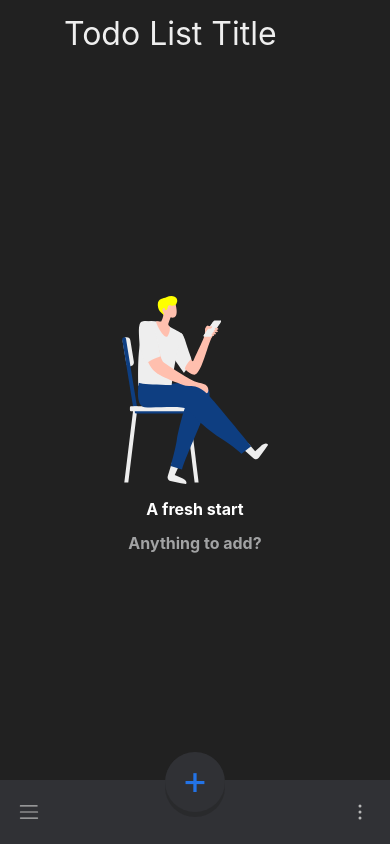
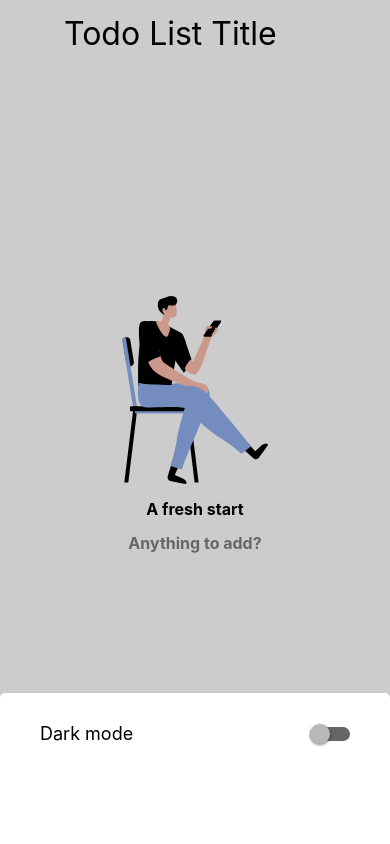
Before and after one commit to eduardolagoeiro/google-task-clone, a React Native app: screen / in a window 390 px wide. Both pictures are taken after a click on the element 360 px from the left and 812 px from the top of the page. Built offline with nearby package versions, Linux system fonts and the light colour scheme.

Commit message:
menu bullet

```diff
--- a/src/features/task/components/HomeFooter.tsx
+++ b/src/features/task/components/HomeFooter.tsx
@@ -6,7 +6,9 @@ import {
   TouchableHighlight,
   Dimensions,
   TouchableOpacity,
+  Switch,
 } from 'react-native';
+import SimpleModal from '../../common/components/SimpleModal';
 import MenuBullet from '../../icons/components/MenuBullet';
 import MenuBurger from '../../icons/components/MenuBurger';
 import { NamedColors } from '../../theme/Colors';
@@ -14,12 +16,62 @@ import ThemeContext from '../../theme/state/theme.context';
 import TaskContext from '../state/task.context';
 
 export default function HomeFooter() {
-  const { dispatch } = useContext(TaskContext);
+  const { state, dispatch } = useContext(TaskContext);
   const { state: themeState, dispatch: themeDispatch } = useContext(
     ThemeContext
   );
   return (
     <>
+      <SimpleModal
+        closeFunction={() => {
+          dispatch({ type: 'CLOSE_BULLET_MENU' });
+        }}
+        visible={state.isBulletMenuOpen}
+      >
+        <View
+          style={{
+            backgroundColor: themeState.theme.backgroundColor,
+            paddingTop: 30,
+            paddingBottom: 100,
+            paddingHorizontal: 40,
+            borderTopStartRadius: 5,
+            borderTopEndRadius: 5,
+          }}
+        >
+          <View
+            style={{
+              alignItems: 'center',
+              flexDirection: 'row',
+              justifyContent: 'space-between',
+            }}
+          >
+            <Text style={{ color: themeState.theme.text, fontSize: 18 }}>
+              Dark mode
+            </Text>
+            <Switch
+              trackColor={{
+                false: NamedColors.Gray500,
+                true: themeState.theme.primaryAccent,
+              }}
+              thumbColor={
+                themeState.mode === 'dark'
+                  ? themeState.theme.primary
+                  : NamedColors.Gray100
+              }
+              ios_backgroundColor={NamedColors.Gray500}
+              onValueChange={() =>
+                themeDispatch({
+                  type: 'SET_THEME_MODE',
+                  payload: {
+                    mode: themeState.mode === 'light' ? 'dark' : 'light',
+                  },
+                })
+              }
+              value={themeState.mode === 'dark'}
+            />
+          </View>
+        </View>
+      </SimpleModal>
       <View
         style={[
           styles.footer,
@@ -39,14 +91,7 @@ export default function HomeFooter() {
               },
         ]}
       >
-        <TouchableOpacity
-          onPress={() =>
-            themeDispatch({
-              type: 'SET_THEME_MODE',
-              payload: { mode: 'light' },
-            })
-          }
-        >
+        <TouchableOpacity onPress={() => {}}>
           <MenuBurger
             height={22}
             width={22}
@@ -58,12 +103,7 @@ export default function HomeFooter() {
           />
         </TouchableOpacity>
         <TouchableOpacity
-          onPress={() =>
-            themeDispatch({
-              type: 'SET_THEME_MODE',
-              payload: { mode: 'dark' },
-            })
-          }
+          onPress={() => dispatch({ type: 'OPEN_BULLET_MENU' })}
         >
           <MenuBullet
             height={24}
--- a/src/features/task/state/task.reducer.ts
+++ b/src/features/task/state/task.reducer.ts
@@ -68,6 +68,8 @@ const taskReducerHandlerMap: Record<
       isUndoModalOpen: false,
     };
   },
+  CLOSE_BULLET_MENU: (state) => ({ ...state, isBulletMenuOpen: false }),
+  OPEN_BULLET_MENU: (state) => ({ ...state, isBulletMenuOpen: true }),
 };
 
 export const TaskReducer = (
@@ -115,4 +117,5 @@ export const TASK_INITIAL_STATE: TaskState = {
   undoHideTimeout: null,
   removedTasks: [],
   undoTasks: null,
+  isBulletMenuOpen: false,
 };
--- a/src/types/Task.d.ts
+++ b/src/types/Task.d.ts
@@ -12,7 +12,9 @@ type TaskReducerActionType =
   | 'CLOSE_UNDO_MODAL'
   | 'ADD_TASK'
   | 'REMOVE_TASK'
-  | 'UNDO_REMOVE_TASK';
+  | 'UNDO_REMOVE_TASK'
+  | 'OPEN_BULLET_MENU'
+  | 'CLOSE_BULLET_MENU';
 
 interface TaskReducerAction {
   type: TaskReducerActionType;
@@ -26,6 +28,7 @@ interface TaskState {
   undoHideTimeout: NodeJS.Timeout | null;
   removedTasks: Task[];
   undoTasks: Task[] | null;
+  isBulletMenuOpen: boolean;
 }
 
 type TaskReducerHandler = (
```
